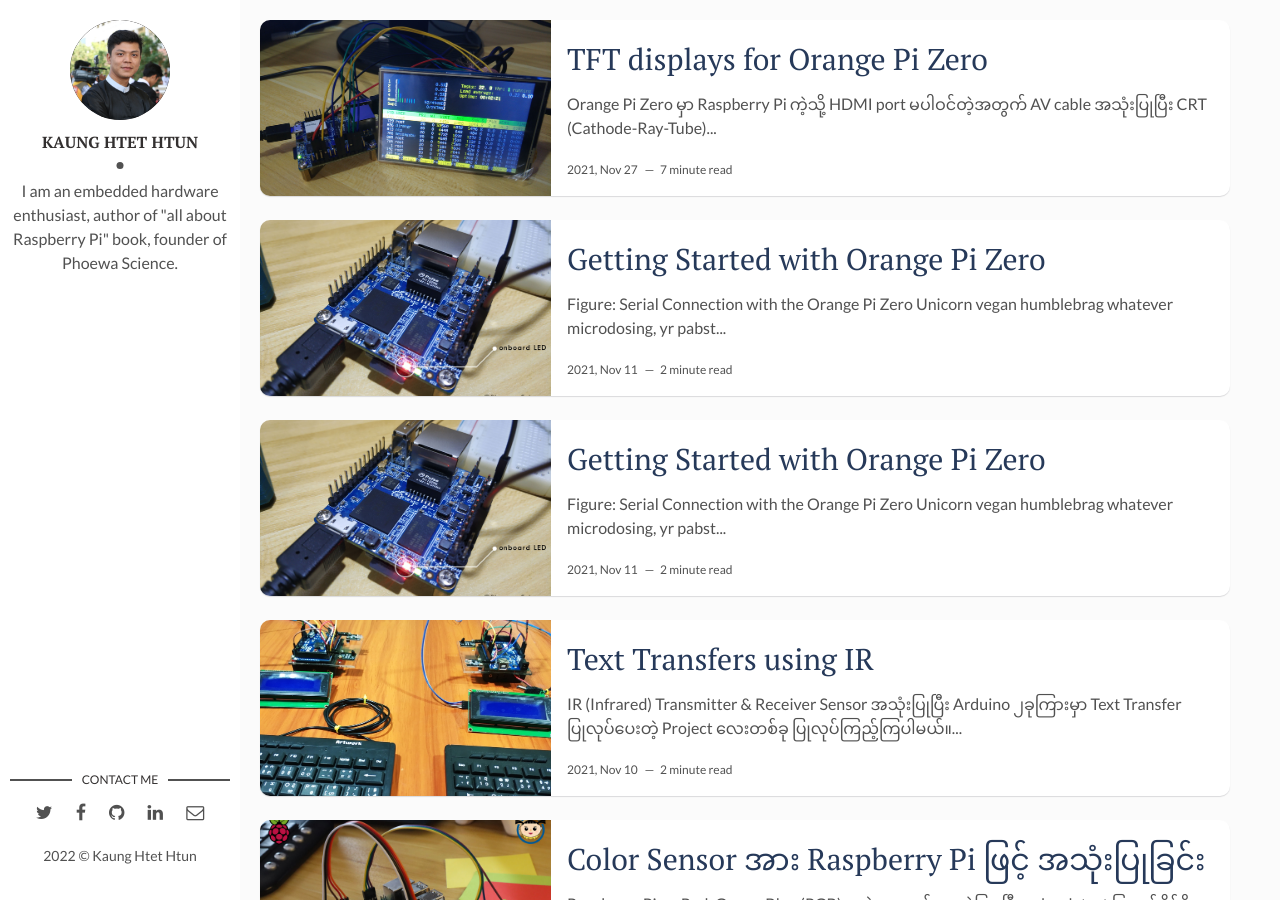
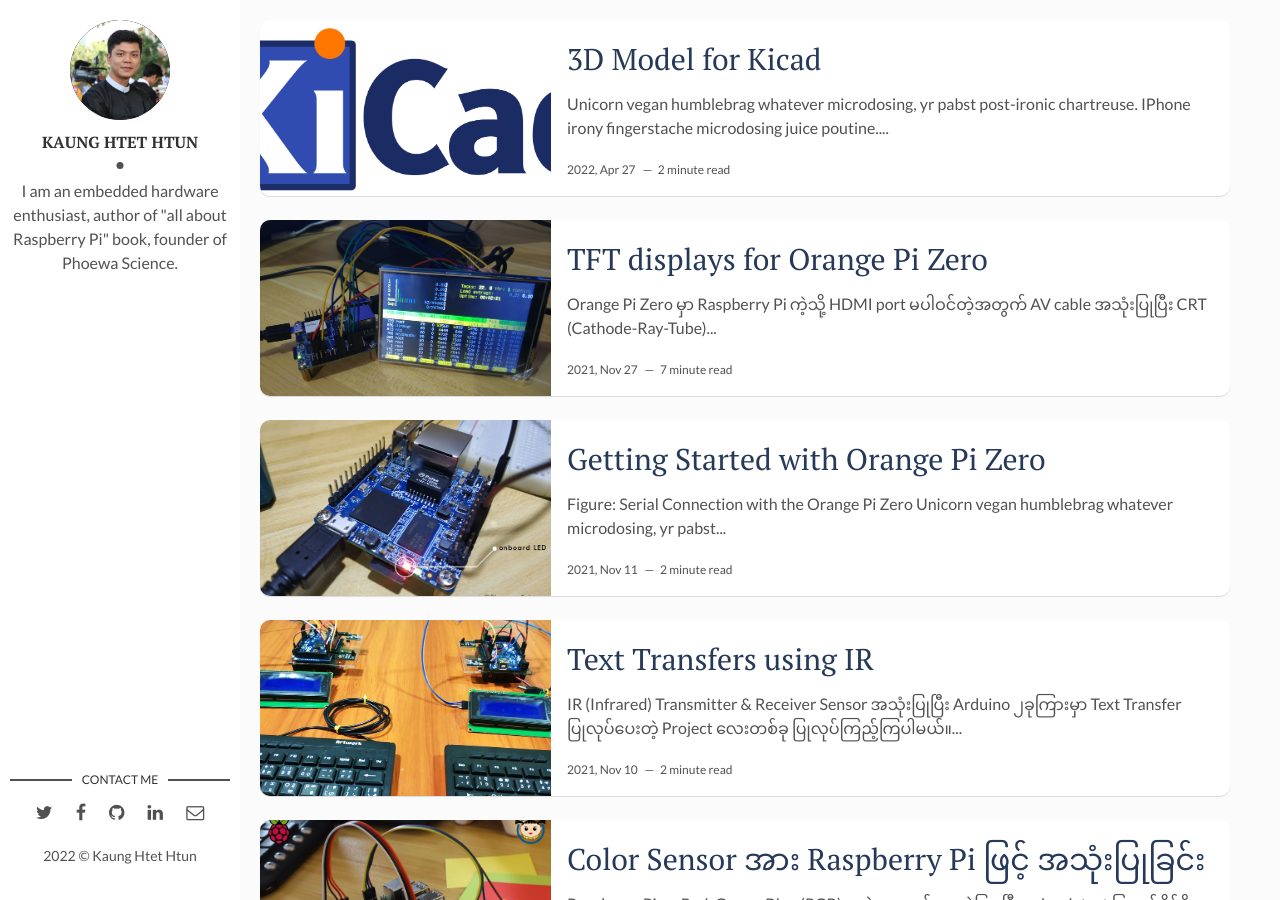
Before and after one commit to kogyikaunghtet/kogyikaunghtet.github.io, a Jekyll site: the page built from index.html, in a window 1280 px wide and 900 px high. Built offline with Jekyll 4.4.1, drawn with Linux system fonts in a browser that asks for light colours; the list of posts is cut into pages by our own code; comment, search, counter and statistics services are not loaded.

Commit message:
Initial commit

```diff
--- a/_posts/2022-4-27-3dmodel.markdown
+++ b/_posts/2022-4-27-3dmodel.markdown
@@ -1,19 +1,12 @@
 ---
 layout: post
-title: Getting Started with Orange Pi Zero
-date: 2021-11-11 16:32:20 +0630
-description: Orange Pi Zero Getting Started Guide
-img: opi_get_started/opi_led.jpg
+title: 3D Model for Kicad
+date: 2022-4-27 16:32:20 +0630
+description: 3D Model for Kicad
+img: model/kicad.png
 fig-caption: #
-tags: [Orange Pi Zero]
+tags: [Kicad, PCB]
 ---
-
-<p align="center">
-<img src="/assets/img/opi_get_started/opi_ttl.jpg">
-<br>
-<a><b>Figure:</b> Serial Connection with the Orange Pi Zero</a>
-</p>
-
 Unicorn vegan humblebrag whatever microdosing, yr pabst post-ironic chartreuse. IPhone irony fingerstache microdosing juice poutine. Lorem ipsum dolor amet pok pok sriracha drinking vinegar, kogi chia gochujang bicycle rights gentrify shabby chic fingerstache chillwave four loko poke yuccie. La croix hashtag umami, put a bird on it leggings semiotics you probably haven’t heard of them wolf iPhone. Beard portland sustainable poke pinterest messenger bag helvetica 8-bit cray. Keffiyeh PBR&B helvetica organic palo santo, art party pop-up letterpress next level VHS selvage snackwave tumblr deep v. Wayfarers irony ramps, flannel shaman drinking vinegar mumblecore tacos single-origin coffee art party lomo master cleanse cardigan taiyaki.
 
 <p align="center">
```
Also changed, not shown: assets/img/model/kicad.png (added).
